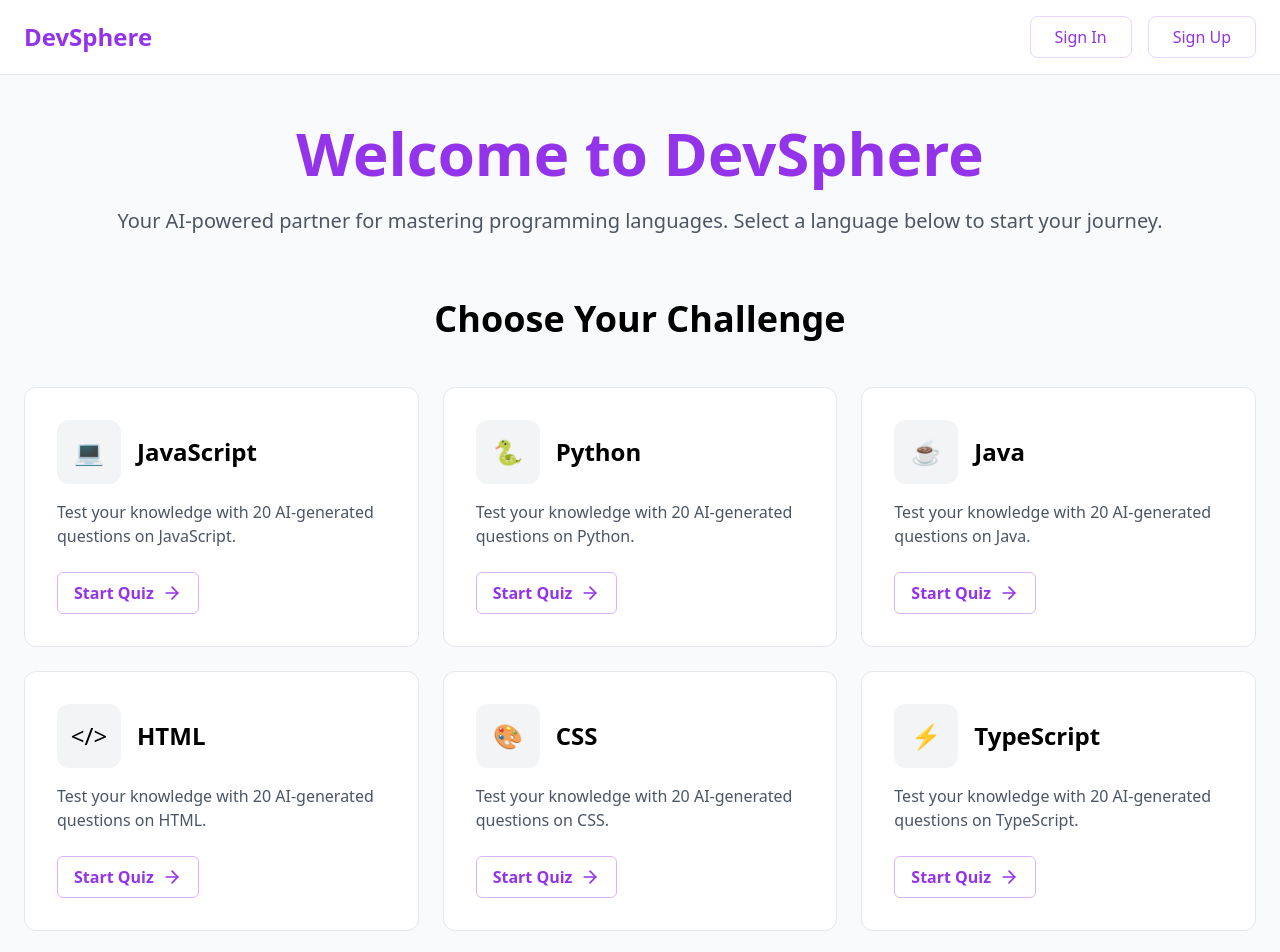
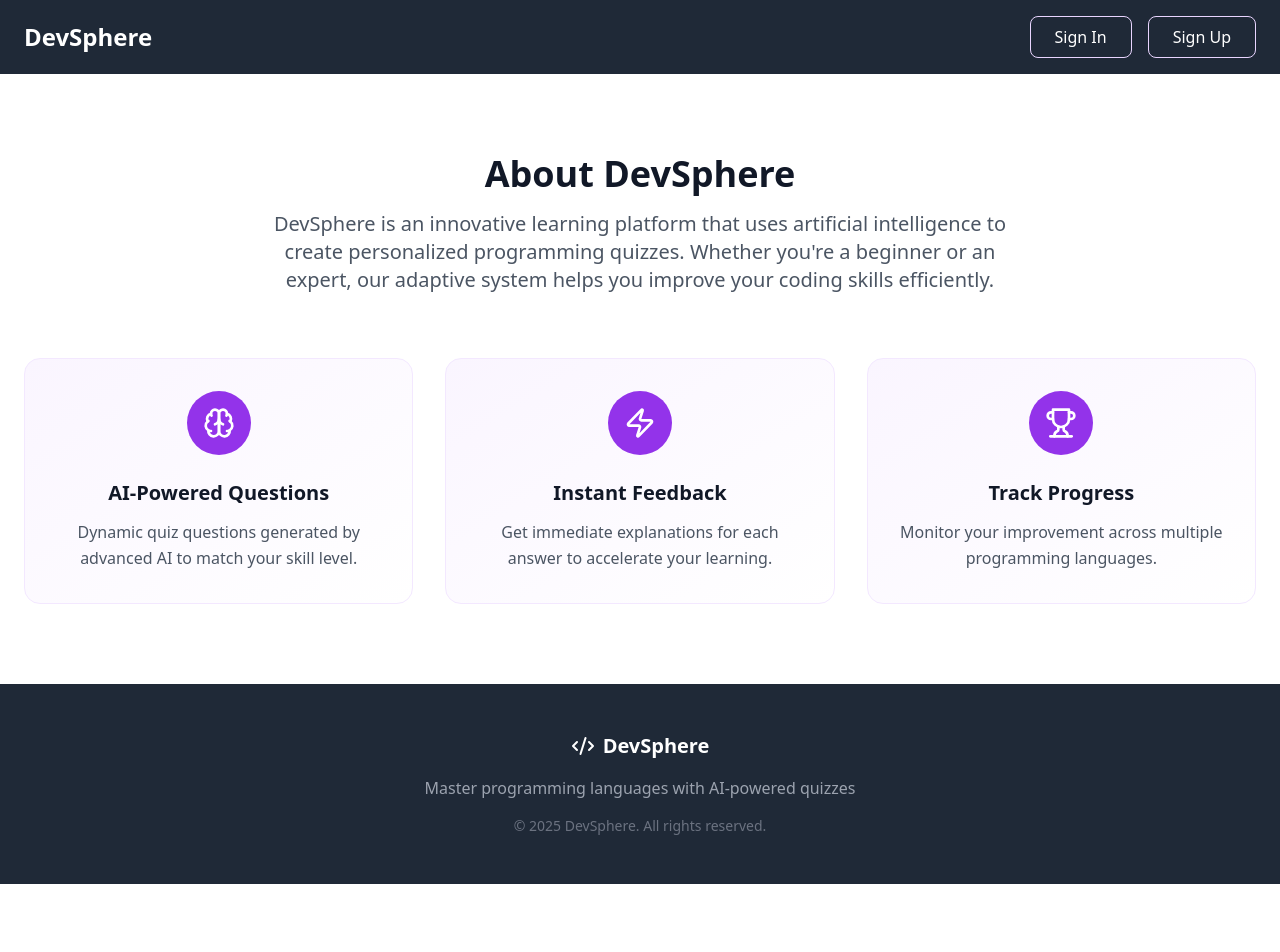
Before and after one commit to Dulanji-Amanda/DevSphere_FE, a React (Vite) app: page / in a window 1280 px wide. Shown: the top 952 px of the page. After the commit the page ends 884 px from the top, so only its background shows below. Built offline with nearby package versions, Linux system fonts and the light colour scheme.

Commit message:
change home page and adding first page

```diff
--- a/package.json
+++ b/package.json
@@ -1,5 +1,5 @@
 {
-  "name": "interviewace_fe",
+  "name": "devsphere_fe",
   "private": true,
   "version": "0.0.0",
   "type": "module",
--- /dev/null
+++ b/src/pages/firstpage.tsx
@@ -0,0 +1,95 @@
+import { ArrowRight,Code2 } from 'lucide-react';
+import { Link } from 'react-router-dom';
+
+export default function DevSphereLanding() {
+  const languages = [
+    { name: 'JavaScript', icon: '💻', description: 'Test your knowledge with 20 AI-generated questions on JavaScript.' },
+    { name: 'Python', icon: '🐍', description: 'Test your knowledge with 20 AI-generated questions on Python.' },
+    { name: 'Java', icon: '☕', description: 'Test your knowledge with 20 AI-generated questions on Java.' },
+    { name: 'HTML', icon: '</>', description: 'Test your knowledge with 20 AI-generated questions on HTML.' },
+    { name: 'CSS', icon: '🎨', description: 'Test your knowledge with 20 AI-generated questions on CSS.' },
+    { name: 'TypeScript', icon: '⚡', description: 'Test your knowledge with 20 AI-generated questions on TypeScript.' },
+    { name: 'C#', icon: '✱', description: 'Test your knowledge with 20 AI-generated questions on C#.' },
+    { name: 'Go', icon: '🔷', description: 'Test your knowledge with 20 AI-generated questions on Go.' },
+  ]
+
+  return (
+    <div className="min-h-screen flex flex-col bg-gray-50">
+      {/* Header */}
+      <header className="bg-white border-b border-gray-200 px-6 py-4">
+        <div className="max-w-7xl mx-auto flex items-center justify-between">
+          <h1 className="text-2xl font-bold text-purple-600">DevSphere</h1>
+          <div className="flex items-center gap-4">
+            <Link
+              to="/login"
+              className="px-6 py-2 rounded-lg font-medium text-purple-600 border border-purple-200 hover:bg-purple-300 hover:text-purple-700 hover:border-purple-700 transition"
+            >
+              Sign In
+            </Link>
+            <Link
+              to="/register"
+              className="px-6 py-2 rounded-lg font-medium text-purple-600 border border-purple-200 hover:bg-purple-300 hover:text-purple-700 hover:border-purple-700 transition"
+            >
+              Sign Up
+            </Link>
+          </div>
+        </div>
+      </header>
+
+      {/* Main Content */}
+      <main className="max-w-7xl mx-auto px-6 py-12">
+        {/* Welcome Section */}
+        <div className="text-center mb-16">
+          <h2 className="text-6xl font-bold text-purple-600 mb-6">
+            Welcome to DevSphere
+          </h2>
+          <p className="text-xl text-gray-600">
+            Your AI-powered partner for mastering programming languages. Select a language below to start your journey.
+          </p>
+        </div>
+
+        {/* Choose Your Challenge */}
+        <div className="mb-12">
+          <h3 className="text-4xl font-bold text-center mb-12">
+            Choose Your Challenge
+          </h3>
+
+          {/* All Language Cards in Grid */}
+          <div className="grid grid-cols-1 md:grid-cols-2 lg:grid-cols-3 gap-6">
+            {languages.map((lang) => (
+              <div key={lang.name} className="bg-white rounded-xl p-8 border border-gray-200 hover:shadow-lg transition-shadow">
+                <div className="flex items-center gap-4 mb-4">
+                  <div className="w-16 h-16 bg-gray-100 rounded-xl flex items-center justify-center text-2xl">
+                    {lang.icon}
+                  </div>
+                  <h4 className="text-2xl font-bold">{lang.name}</h4>
+                </div>
+                <p className="text-gray-600 mb-6">
+                  {lang.description}
+                </p>
+                <button
+                  className="group flex items-center gap-2 px-4 py-2 text-purple-600 font-semibold border border-purple-300 rounded-md hover:bg-purple-50 hover:border-purple-400 hover:gap-3 focus:outline-none focus:ring-2 focus:ring-purple-500/40 transition-all"
+                >
+                  Start Quiz
+                  <ArrowRight size={20} className="transition-transform group-hover:translate-x-0.5" />
+                </button>
+              </div>
+            ))}
+          </div>
+        </div>
+      </main>
+
+     {/* Footer */}
+      <footer className="bg-gray-800 text-white py-12">
+        <div className="max-w-7xl mx-auto px-6 text-center">
+          <div className="flex items-center justify-center gap-2 mb-4">
+            <Code2 className="w-6 h-6" />
+            <span className="text-xl font-bold">DevSphere</span>
+          </div>
+          <p className="text-gray-400">Master programming languages with AI-powered quizzes</p>
+          <p className="text-gray-500 mt-4 text-sm">© 2025 DevSphere. All rights reserved.</p>
+        </div>
+      </footer>
+    </div>
+  );
+}
--- a/src/pages/index.tsx
+++ b/src/pages/index.tsx
@@ -1,34 +1,65 @@
-import { ArrowRight, Github, Twitter, Mail } from 'lucide-react';
+import { useState } from 'react';
+import { Code2, Brain, Zap, Trophy, ArrowRight } from 'lucide-react';
 import { Link } from 'react-router-dom';
 
-export default function DevSphereLanding() {
+export default function CodeQuizLanding() {
+  const [hoveredCard, setHoveredCard] = useState(null);
+
   const languages = [
-    { name: 'JavaScript', icon: '💻', description: 'Test your knowledge with 20 AI-generated questions on JavaScript.' },
-    { name: 'Python', icon: '🐍', description: 'Test your knowledge with 20 AI-generated questions on Python.' },
-    { name: 'Java', icon: '☕', description: 'Test your knowledge with 20 AI-generated questions on Java.' },
-    { name: 'HTML', icon: '</>', description: 'Test your knowledge with 20 AI-generated questions on HTML.' },
-    { name: 'CSS', icon: '🎨', description: 'Test your knowledge with 20 AI-generated questions on CSS.' },
-    { name: 'TypeScript', icon: '⚡', description: 'Test your knowledge with 20 AI-generated questions on TypeScript.' },
-    { name: 'C#', icon: '✱', description: 'Test your knowledge with 20 AI-generated questions on C#.' },
-    { name: 'Go', icon: '🔷', description: 'Test your knowledge with 20 AI-generated questions on Go.' },
+    {
+      icon: "JS",
+      name: "JavaScript",
+      description: "Test your knowledge with 20 AI-generated questions on JavaScript.",
+      color: "from-yellow-400 to-yellow-600"
+    },
+    {
+      icon: "Py",
+      name: "Python",
+      description: "Test your knowledge with 20 AI-generated questions on Python.",
+      color: "from-blue-400 to-blue-600"
+    },
+    {
+      icon: "☕",
+      name: "Java",
+      description: "Test your knowledge with 20 AI-generated questions on Java.",
+      color: "from-red-400 to-red-600"
+    }
+  ];
+
+  const features = [
+    {
+      icon: <Brain className="w-8 h-8" />,
+      title: "AI-Powered Questions",
+      description: "Dynamic quiz questions generated by advanced AI to match your skill level."
+    },
+    {
+      icon: <Zap className="w-8 h-8" />,
+      title: "Instant Feedback",
+      description: "Get immediate explanations for each answer to accelerate your learning."
+    },
+    {
+      icon: <Trophy className="w-8 h-8" />,
+      title: "Track Progress",
+      description: "Monitor your improvement across multiple programming languages."
+    }
   ];
 
   return (
     <div className="min-h-screen flex flex-col bg-gray-50">
       {/* Header */}
-      <header className="bg-white border-b border-gray-200 px-6 py-4">
+      <header className="bg-gray-800 text-white py-12 px-6 py-4">
         <div className="max-w-7xl mx-auto flex items-center justify-between">
-          <h1 className="text-2xl font-bold text-purple-600">DevSphere</h1>
+          <h1 className="text-2xl font-bold text-white">DevSphere</h1>
           <div className="flex items-center gap-4">
             <Link
               to="/login"
-              className="px-6 py-2 rounded-lg font-medium text-purple-600 border border-purple-200 hover:bg-purple-300 hover:text-purple-700 hover:border-purple-700 transition"
+              className="px-6 py-2 rounded-lg font-medium text-white border border-purple-200 hover:bg-purple-700 hover:text-white hover:border-purple-700 transition"
             >
               Sign In
             </Link>
             <Link
               to="/register"
-              className="px-6 py-2 rounded-lg font-medium text-purple-600 border border-purple-200 hover:bg-purple-300 hover:text-purple-700 hover:border-purple-700 transition"
+              className="px-6 py-2 rounded-lg font-medium text-white border border-purple-200 hover:bg-purple-700 hover:text-white hover:border-purple-700 transition"
             >
               Sign Up
             </Link>
@@ -36,61 +67,54 @@ export default function DevSphereLanding() {
         </div>
       </header>
 
-      {/* Main Content */}
-      <main className="max-w-7xl mx-auto px-6 py-12">
-        {/* Welcome Section */}
-        <div className="text-center mb-16">
-          <h2 className="text-6xl font-bold text-purple-600 mb-6">
-            Welcome to DevSphere
-          </h2>
-          <p className="text-xl text-gray-600">
-            Your AI-powered partner for mastering programming languages. Select a language below to start your journey.
-          </p>
-        </div>
+      {/* Hero Section */}
+      {/* <section className="max-w-7xl mx-auto px-6 pt-20 pb-16 text-center">
+        <h2 className="text-6xl font-bold text-purple-600 mb-6">
+          Welcome to DevSphere
+        </h2>
+        <p className="text-xl text-gray-600 max-w-3xl mx-auto mb-12">
+          Your AI-powered partner for mastering programming languages. Select a language below to start your journey.
+        </p>
 
-        {/* Choose Your Challenge */}
-        <div className="mb-12">
-          <h3 className="text-4xl font-bold text-center mb-12">
-            Choose Your Challenge
-          </h3>
+      </section> */}
 
-          {/* All Language Cards in Grid */}
-          <div className="grid grid-cols-1 md:grid-cols-2 lg:grid-cols-3 gap-6">
-            {languages.map((lang) => (
-              <div key={lang.name} className="bg-white rounded-xl p-8 border border-gray-200 hover:shadow-lg transition-shadow">
-                <div className="flex items-center gap-4 mb-4">
-                  <div className="w-16 h-16 bg-gray-100 rounded-xl flex items-center justify-center text-2xl">
-                    {lang.icon}
-                  </div>
-                  <h4 className="text-2xl font-bold">{lang.name}</h4>
+      {/* About Section */}
+      <section className="bg-white py-20">
+        <div className="max-w-7xl mx-auto px-6">
+          <div className="text-center mb-16">
+            <h3 className="text-4xl font-bold text-gray-900 mb-4">About DevSphere</h3>
+            <p className="text-xl text-gray-600 max-w-3xl mx-auto">
+              DevSphere is an innovative learning platform that uses artificial intelligence to create personalized programming quizzes. Whether you're a beginner or an expert, our adaptive system helps you improve your coding skills efficiently.
+            </p>
+          </div>
+
+          {/* Features Grid */}
+          <div className="grid md:grid-cols-3 gap-8 mt-12">
+            {features.map((feature, index) => (
+              <div
+                key={index}
+                className="text-center p-8 rounded-2xl bg-gradient-to-br from-purple-50 to-white border border-purple-100 hover:border-purple-300 transition-all"
+              >
+                <div className="w-16 h-16 mx-auto mb-6 rounded-full bg-purple-600 text-white flex items-center justify-center">
+                  {feature.icon}
                 </div>
-                <p className="text-gray-600 mb-6">
-                  {lang.description}
-                </p>
-                <button
-                  className="group flex items-center gap-2 px-4 py-2 text-purple-600 font-semibold border border-purple-300 rounded-md hover:bg-purple-50 hover:border-purple-400 hover:gap-3 focus:outline-none focus:ring-2 focus:ring-purple-500/40 transition-all"
-                >
-                  Start Quiz
-                  <ArrowRight size={20} className="transition-transform group-hover:translate-x-0.5" />
-                </button>
+                <h4 className="text-xl font-bold text-gray-900 mb-3">{feature.title}</h4>
+                <p className="text-gray-600 leading-relaxed">{feature.description}</p>
               </div>
             ))}
           </div>
         </div>
-      </main>
+      </section>
 
       {/* Footer */}
-      <footer className="mt-auto border-t border-gray-200 bg-white text-center">
-        <div className="max-w-4xl mx-auto px-6 py-8">
-          <div>
-            <h4 className="text-xl font-bold text-purple-600">DevSphere</h4>
-            <p className="text-sm text-gray-600 mt-3">AI-powered practice quizzes to accelerate your mastery across languages and stacks.</p>
+      <footer className="bg-gray-800 text-white py-12">
+        <div className="max-w-7xl mx-auto px-6 text-center">
+          <div className="flex items-center justify-center gap-2 mb-4">
+            <Code2 className="w-6 h-6" />
+            <span className="text-xl font-bold">DevSphere</span>
           </div>
-        </div>
-        <div className="border-t border-gray-200">
-          <div className="max-w-4xl mx-auto px-6 py-4 flex flex-col items-center gap-2 text-sm text-gray-600">
-            <p>© {new Date().getFullYear()} DevSphere. All rights reserved.</p>
-          </div>
+          <p className="text-gray-400">Master programming languages with AI-powered quizzes</p>
+          <p className="text-gray-500 mt-4 text-sm">© 2025 DevSphere. All rights reserved.</p>
         </div>
       </footer>
     </div>
```
Also changed, not shown: 1 other file (tests, documents, lock files or other folders).
